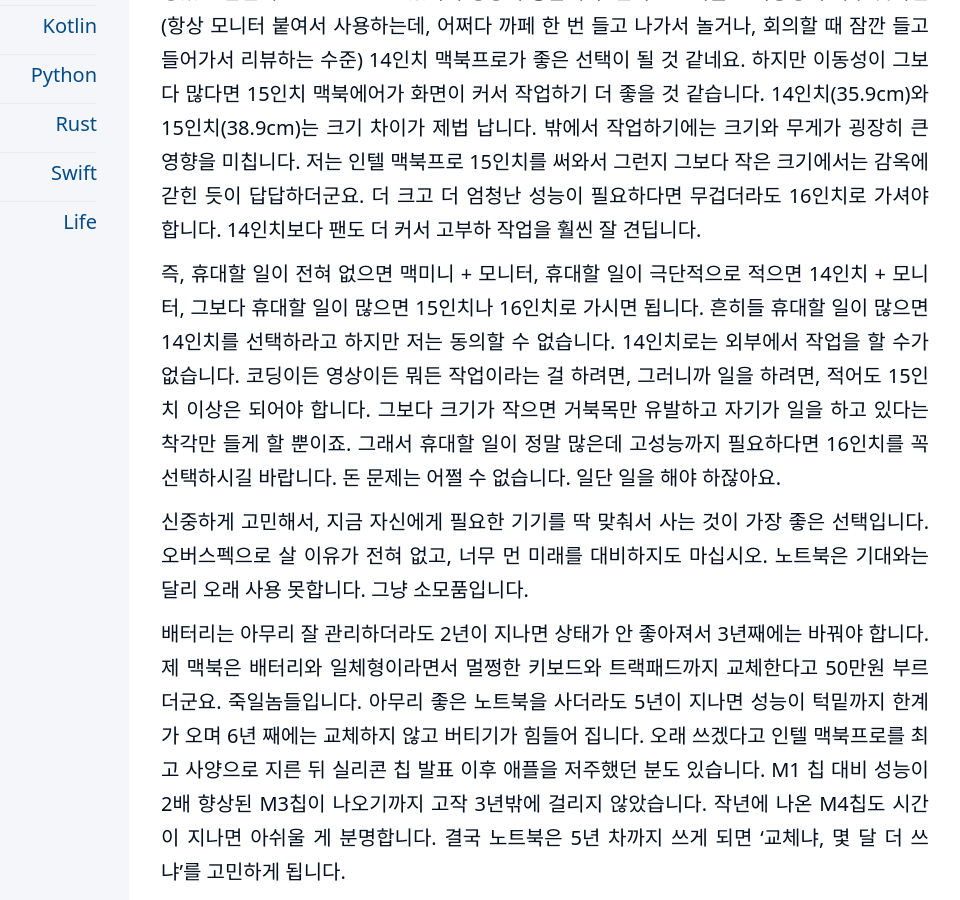
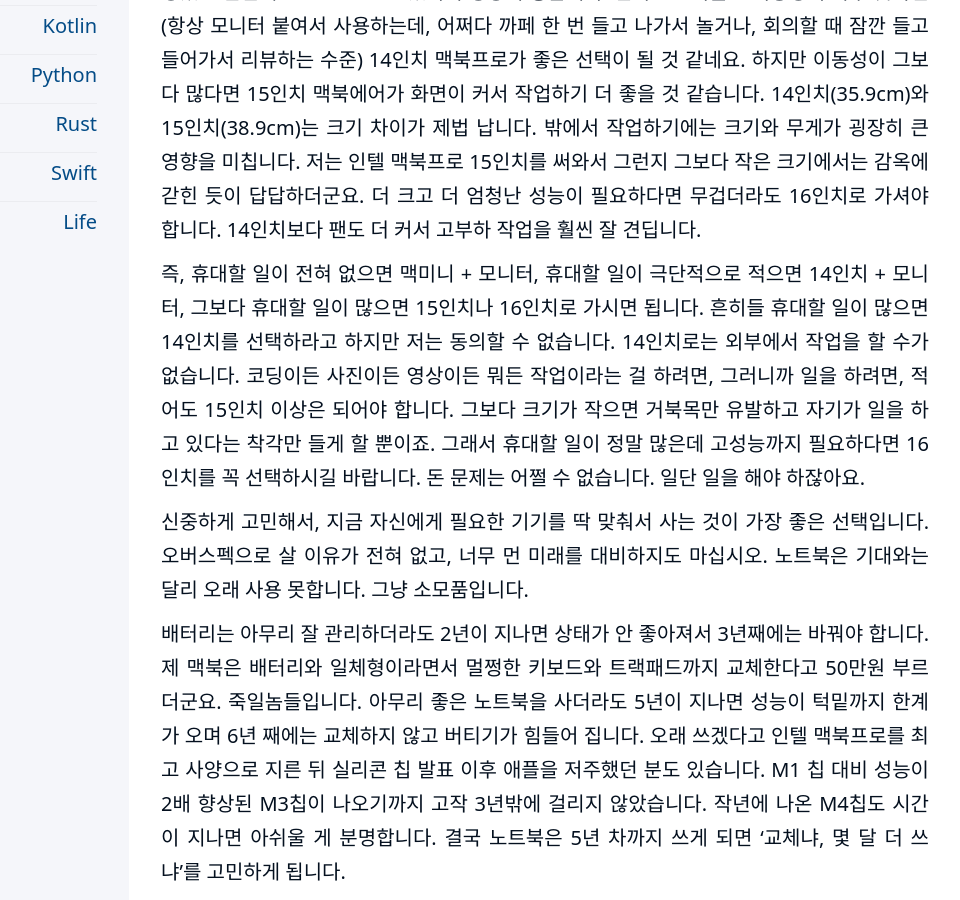
Before and after one commit to kiroshin/kiroshin.github.io, a Jekyll site: the page built from _posts/2025-03-24-macbook_for_dev.md, in a window 1280 px wide and 900 px high, scrolled down 4390 px. Shown: the whole window, without its empty margins (191-1151 px from the left). Built offline with Jekyll 4.4.1, drawn with Linux system fonts in a browser that asks for light colours.

Commit message:
Update 2025-03-24-macbook_for_dev.md

```diff
--- a/_posts/2025-03-24-macbook_for_dev.md
+++ b/_posts/2025-03-24-macbook_for_dev.md
@@ -54,7 +54,7 @@ CPU는 이미 M1부터 훌륭한 사양이었습니다. M4는 말할 것도 없
 ## 배터리는 3년, 노트북은 6년
 이동성이 전혀 없다면 맥미니를 적극 고려해보는 것이 좋습니다. 이번에 맥미니는 폼펙터도 변경됐고 전면에 USB-C 포트도 있어서 굉장히 좋습니다. 만약 9:1 비율로 이동성이 아주 낮다면 (항상 모니터 붙여서 사용하는데, 어쩌다 까페 한 번 들고 나가서 놀거나, 회의할 때 잠깐 들고 들어가서 리뷰하는 수준) 14인치 맥북프로가 좋은 선택이 될 것 같네요. 하지만 이동성이 그보다 많다면 15인치 맥북에어가 화면이 커서 작업하기 더 좋을 것 같습니다. 14인치(35.9cm)와 15인치(38.9cm)는 크기 차이가 제법 납니다. 밖에서 작업하기에는 크기와 무게가 굉장히 큰 영향을 미칩니다. 저는 인텔 맥북프로 15인치를 써와서 그런지 그보다 작은 크기에서는 감옥에 갇힌 듯이 답답하더군요. 더 크고 더 엄청난 성능이 필요하다면 무겁더라도 16인치로 가셔야 합니다. 14인치보다 팬도 더 커서 고부하 작업을 훨씬 잘 견딥니다.
 
-즉, 휴대할 일이 전혀 없으면 맥미니 + 모니터, 휴대할 일이 극단적으로 적으면 14인치 + 모니터, 그보다 휴대할 일이 많으면 15인치나 16인치로 가시면 됩니다. 흔히들 휴대할 일이 많으면 14인치를 선택하라고 하지만 저는 동의할 수 없습니다. 14인치로는 외부에서 작업을 할 수가 없습니다. 코딩이든 영상이든 뭐든 작업이라는 걸 하려면, 그러니까 일을 하려면, 적어도 15인치 이상은 되어야 합니다. 그보다 크기가 작으면 거북목만 유발하고 자기가 일을 하고 있다는 착각만 들게 할 뿐이죠. 그래서 휴대할 일이 정말 많은데 고성능까지 필요하다면 16인치를 꼭 선택하시길 바랍니다. 돈 문제는 어쩔 수 없습니다. 일단 일을 해야 하잖아요.
+즉, 휴대할 일이 전혀 없으면 맥미니 + 모니터, 휴대할 일이 극단적으로 적으면 14인치 + 모니터, 그보다 휴대할 일이 많으면 15인치나 16인치로 가시면 됩니다. 흔히들 휴대할 일이 많으면 14인치를 선택하라고 하지만 저는 동의할 수 없습니다. 14인치로는 외부에서 작업을 할 수가 없습니다. 코딩이든 사진이든 영상이든 뭐든 작업이라는 걸 하려면, 그러니까 일을 하려면, 적어도 15인치 이상은 되어야 합니다. 그보다 크기가 작으면 거북목만 유발하고 자기가 일을 하고 있다는 착각만 들게 할 뿐이죠. 그래서 휴대할 일이 정말 많은데 고성능까지 필요하다면 16인치를 꼭 선택하시길 바랍니다. 돈 문제는 어쩔 수 없습니다. 일단 일을 해야 하잖아요.
 
 신중하게 고민해서, 지금 자신에게 필요한 기기를 딱 맞춰서 사는 것이 가장 좋은 선택입니다. 오버스펙으로 살 이유가 전혀 없고, 너무 먼 미래를 대비하지도 마십시오. 노트북은 기대와는 달리 오래 사용 못합니다. 그냥 소모품입니다.
 
```
